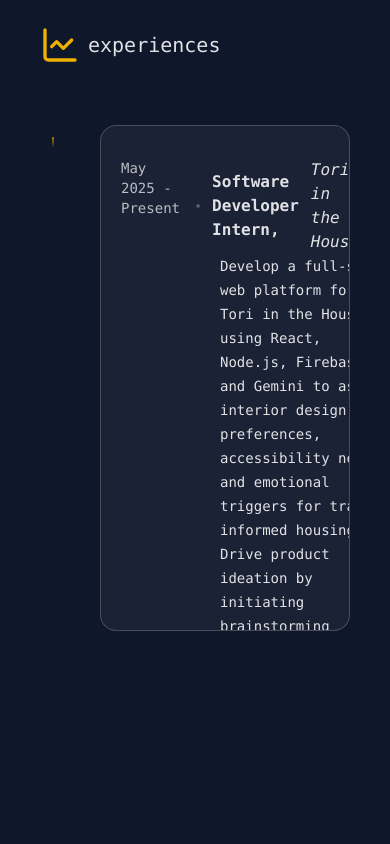
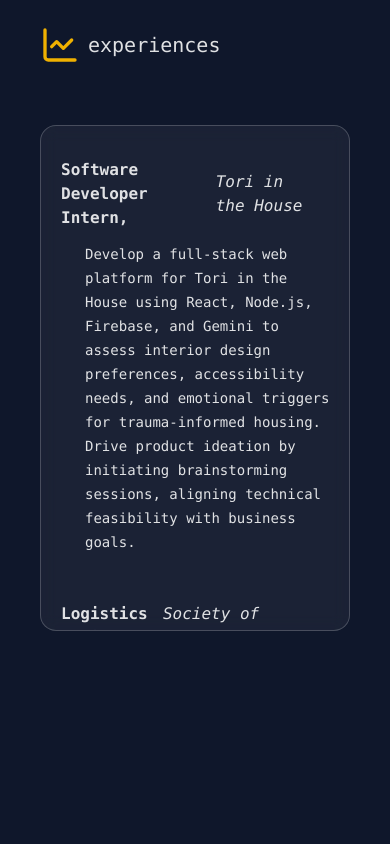
Before and after one commit to susiekim101/susiekim101.github.io, a React (Vite) app: page / in a window 390 px wide. Shown: the part 4800-5644 px from the top of the page. Built offline with nearby package versions, Linux system fonts and the light colour scheme.

Commit message:
fix ui for experiences section for mobile

```diff
--- a/src/components/assets/ExperienceItem.tsx
+++ b/src/components/assets/ExperienceItem.tsx
@@ -15,20 +15,20 @@ const ExperienceItem = ( {item}: ExperienceItemProp ) => {
             transition={{duration: 0.5}}
             className="flex py-3 px-5 gap-4 w-full"
         >
-            <div className="basis-[20%] text-sm shrink-0">
+            <div className="hidden sm:inline-flex basis-[20%] text-sm shrink-0">
                 <span className="text-white/70">{item.dates}</span>
             </div>
 
             <div className="pr-5">
                 <div className="flex gap-3 items-center">
                         <Sparkle
-                            className="h-3 w-3"
+                            className="hidden sm:inline-flex h-3 w-3"
                         />
                         <h3 className="font-semibold">{item.title}, </h3>
                         <span className="italic">{item.organization}</span>
                 </div>
 
-                <div className="w-full ml-6">
+                <div className="w-full ml-6 mt-3">
                     <span className="text-sm">
                         {item.description}
                     </span>
--- a/src/components/sections/NavBar.tsx
+++ b/src/components/sections/NavBar.tsx
@@ -26,7 +26,7 @@ const NavBar = () => {
                     <a
                         key={item.href}
                         href={item.href}
-                        className="hidden text-sm px-3 py-1.5 rounded-xl tracking-widset text-neutral-300 hover:text-white hover:bg-white/5 transition-colors">
+                        className="hidden sm:inline-flex text-sm px-3 py-1.5 rounded-xl tracking-widset text-neutral-300 hover:text-white hover:bg-white/5 transition-colors">
                             {item.label}
                     </a>
                 ))}
--- a/src/components/ui/ExperienceScroller.tsx
+++ b/src/components/ui/ExperienceScroller.tsx
@@ -13,13 +13,13 @@ const ExperienceScroller = () => {
         <div className="relative mt-10">
             <motion.div
                 style={{scaleY}}
-                className="absolute left-3 top-3 bottom-3 w-[2px] origin-top bg-gradient-to-b from-yellow-400/60 to-yellow-500/10"
+                className="hidden sm:inline-flex absolute left-3 top-3 bottom-3 w-[2px] origin-top bg-gradient-to-b from-yellow-400/60 to-yellow-500/10"
                 aria-hidden
             />
 
             <ul
                 ref={ref}
-                className="relative ml-15 py-5 w-auto h-[60vh] sm:h-[70vh] overflow-y-auto space-y-6 border border-white/20 rounded-2xl bg-white/5 backdrop-blur-sm "
+                className="relative sm:ml-15 py-5 w-auto h-[60vh] sm:h-[70vh] overflow-y-auto space-y-6 border border-white/20 rounded-2xl bg-white/5 backdrop-blur-sm "
             >
                 {EXPERIENCES.map((item, idx) => (
                     <ExperienceItem key={idx} item={item}/>
```
